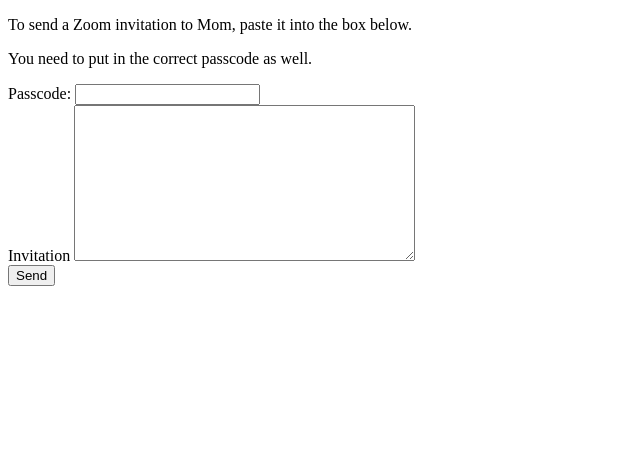
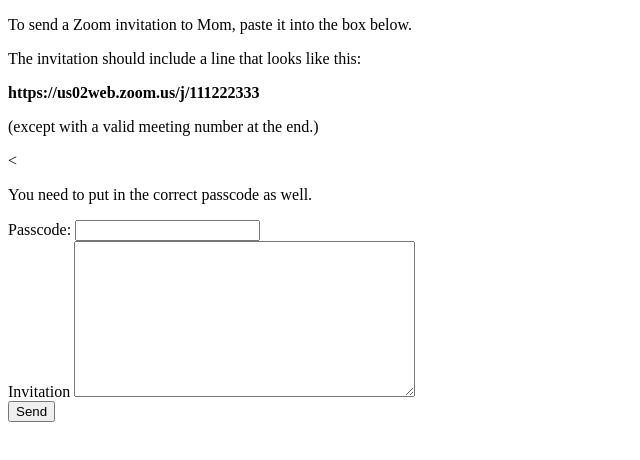
Before and after one commit to jrmcgarvey/tell-mom, a website: page public/index.html in a window 1280 px wide. Shown: the whole page, without its empty margins (0-640 px from the left). Drawn offline with Linux system fonts and the light colour scheme.

Commit message:
cosmetic changes

```diff
--- a/public/index.html
+++ b/public/index.html
@@ -8,6 +8,10 @@
   </head>
   <body>
     <p>To send a Zoom invitation to Mom, paste it into the box below.</p>
+    <p>The invitation should include a line that looks like this:</p>
+    <p><strong>https://us02web.zoom.us/j/111222333</strong></p>
+    <p>(except with a valid meeting number at the end.)</p>
+    <
     <p>You need to put in the correct passcode as well.</p>
     <p id="info"></p>
     <div>
@@ -32,7 +36,7 @@
     info.innerText="You must enter a passcode."
   } else if (!invitev) {
     info.innerText="You must provide a Zoom invitation."
-  } else if (!invitev.includes("scheduled Zoom meeting")
+  } else if (!invitev.includes("zoom.us/j/")
     || !invitev.includes("https://")) {
     info.innerText("You must provide a valid Zoom invitation.")
   } else {
```
